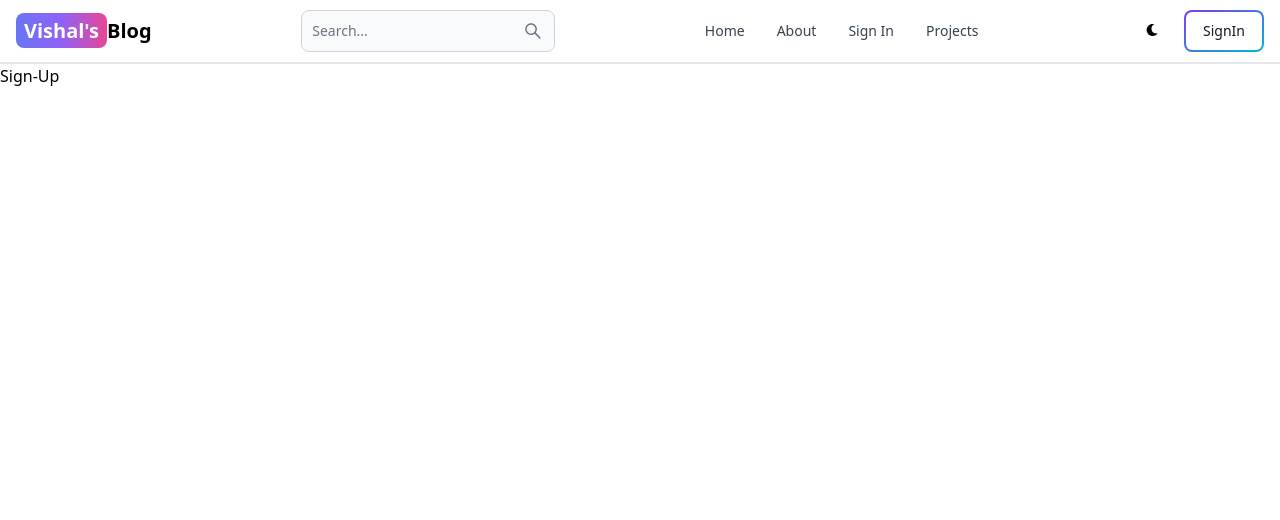
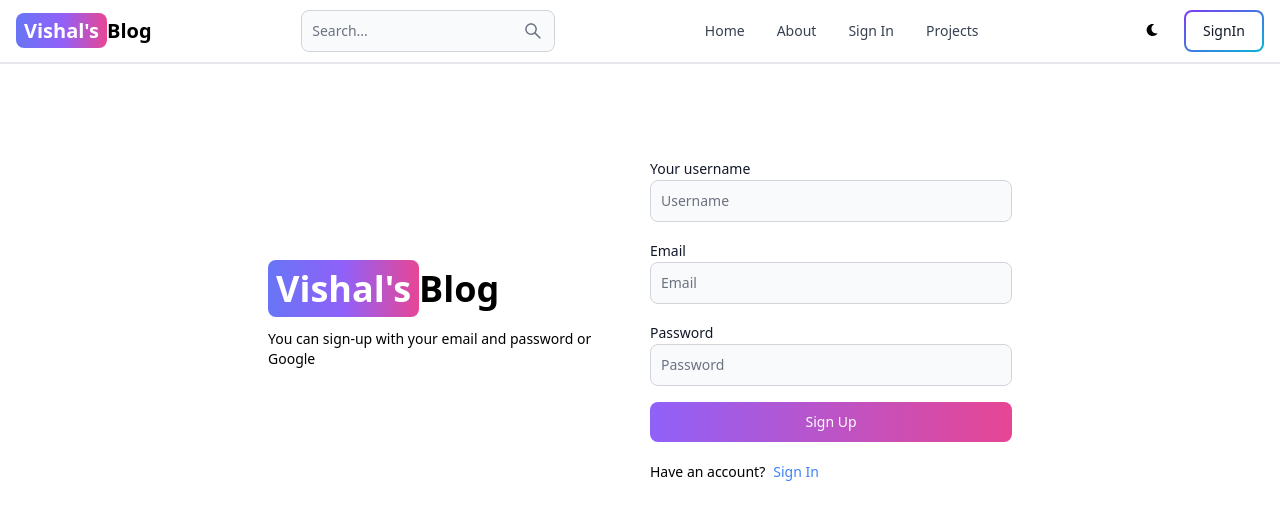
Before and after one commit to vishal001-tec/mern-blog, a React (Vite) app in the folder client/: page /sign-up in a window 1280 px wide. Shown: the top 520 px of the page. Built offline with nearby package versions, Linux system fonts and the light colour scheme.

Commit message:
add functionaliy on sign up page

```diff
--- a/client/src/pages/SignUp.jsx
+++ b/client/src/pages/SignUp.jsx
@@ -1,10 +1,92 @@
-import React from 'react'
+import { Alert, Button, Label, Spinner, TextInput } from "flowbite-react";
+import { useState } from "react";
+import { Link, useNavigate } from "react-router-dom";
 
-export default function SignUp() {
-  return (
-    <div>
-      Sign-Up
-
+export default function SignUp(){
+  const[fromData, setFormData]=useState({});
+  const[errorMessage,setErrorMessage] = useState(null);
+  const[loading,setLoading]=useState(false);
+  const navigate = useNavigate();
+  const handleChange = (e) =>{
+    setFormData({...fromData,[e.target.id]:e.target.value.trim()});
+  };
+const handleSubmit = async(e) =>{
+  e.preventDefault();
+  if(!fromData.username || !fromData.email || !fromData.password){
+    return setErrorMessage('Please fill out all the fields.');
+  }
+  try{
+    setLoading(true);
+    setErrorMessage(null);
+    const res = await fetch('/api/auth/signup',{
+      method:'POST',
+      headers:{'Content-Type':'application/json'},
+      body:JSON.stringify(fromData),
+    });
+    const data= await res.json();
+    if(data.success === false){
+      return setErrorMessage(data.message);
+    }
+    setLoading(false);
+    if(res.ok){
+      navigate('/sign-in');
+    }
+  } catch(error){
+    setErrorMessage(error.message);
+    setLoading(false);
+  }
+    };
+  return(
+    <>
+  <div className=" min-h-screen mt-20">
+    <div className=" flex p-3 max-w-3xl mx-auto flex-col md:flex-row md:items-center gap-5">
+      <div className=" flex-1">
+      <Link to="/" className=' font-bold dark:text-white text-4xl'>
+        <span className='px-2 py-1 bg-gradient-to-r from-indigo-500 via-purple-500 to-pink-500 rounded-lg text-white '>Vishal's</span>
+        Blog
+    </Link>
+    <p className=" text-sm mt-5">
+      You can sign-up with your email and password or Google
+    </p>
+      </div>
+      <div className=" flex-1">
+        <form className=" flex flex-col gap-4" onSubmit={handleSubmit}>
+          <div>
+            <Label value="Your username"></Label>
+            <TextInput type='text' placeholder="Username" id="username" onChange={handleChange}></TextInput>
+          </div>
+          <div>
+            <Label value="Email"></Label>
+            <TextInput type='email' placeholder="Email" id="email" onChange={handleChange}></TextInput>
+          </div>
+          <div>
+            <Label value="Password"></Label>
+            <TextInput type='password' placeholder="Password" id="password" onChange={handleChange}></TextInput>
+          </div>
+          <Button gradientDuoTone='purpleToPink' type="submit"  disabled={loading}>
+          {
+              loading ?(<>
+                <Spinner size='sm'/>
+                <span className=" pl-3">Loading...</span>
+                </>
+              ):('Sign Up')
+          }
+          </Button>
+        </form>
+        <div className=" flex gap-2 mt-5 text-sm">
+          <span>Have an account?</span>
+          <Link to='/sign-in' className=" text-blue-500"> Sign In</Link>
+        </div>
+        {
+          errorMessage && (
+            <Alert className=" mt-5" color='failure'>
+              {errorMessage }
+            </Alert>
+          )
+        }
+      </div>
     </div>
+  </div>
+  </>
   )
 }
--- a/client/vite.config.js
+++ b/client/vite.config.js
@@ -1,7 +1,15 @@
-import { defineConfig } from 'vite'
-import react from '@vitejs/plugin-react-swc'
+import { defineConfig } from 'vite';
+import react from '@vitejs/plugin-react-swc';
 
 // https://vitejs.dev/config/
 export default defineConfig({
+  server:{
+    proxy:{
+      '/api':{
+        target:'http://localhost:3000',
+        secure:false,
+      },
+    },
+  },
   plugins: [react()],
-})
+});
```
Also changed, not shown: 1 other file (tests, documents, lock files or other folders).
